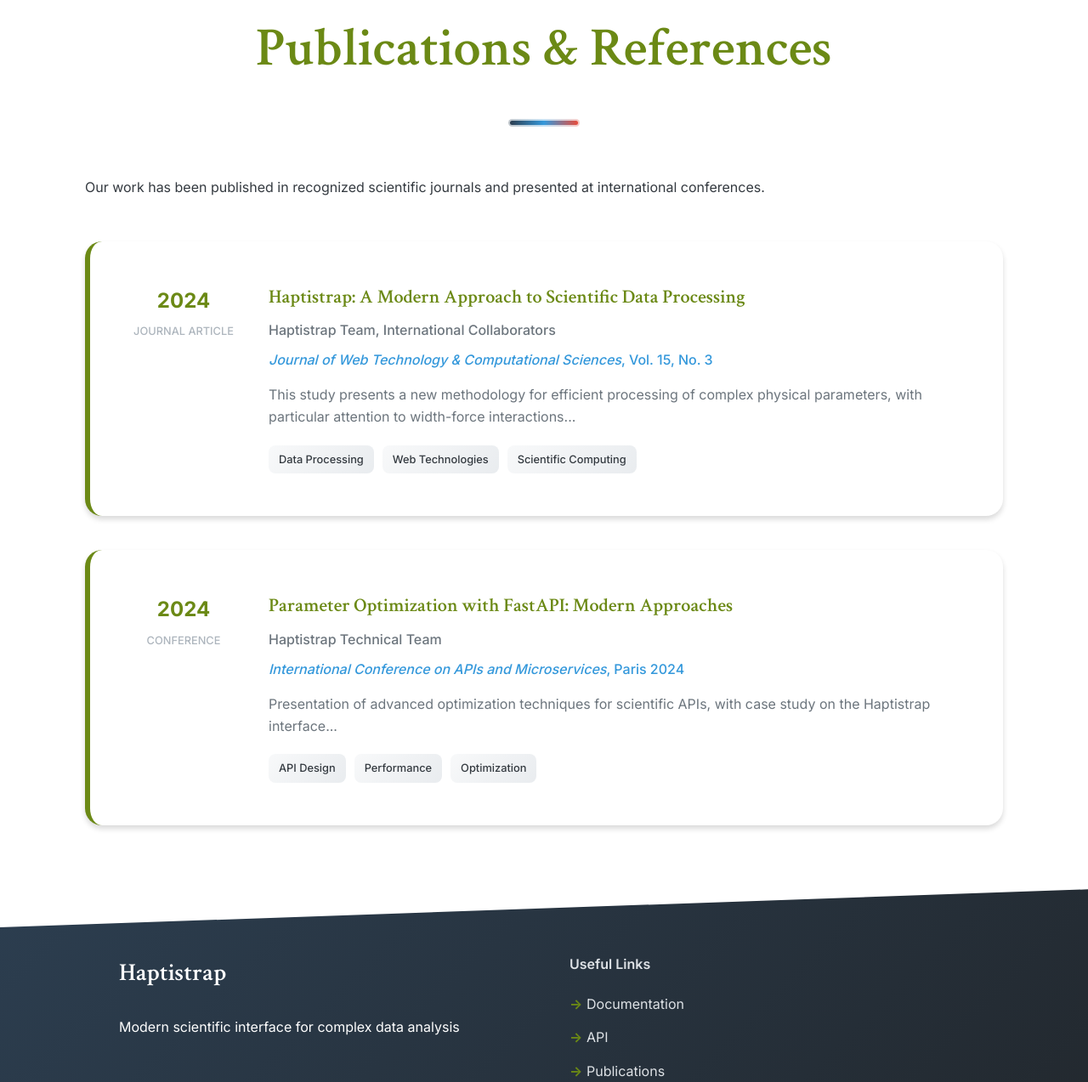
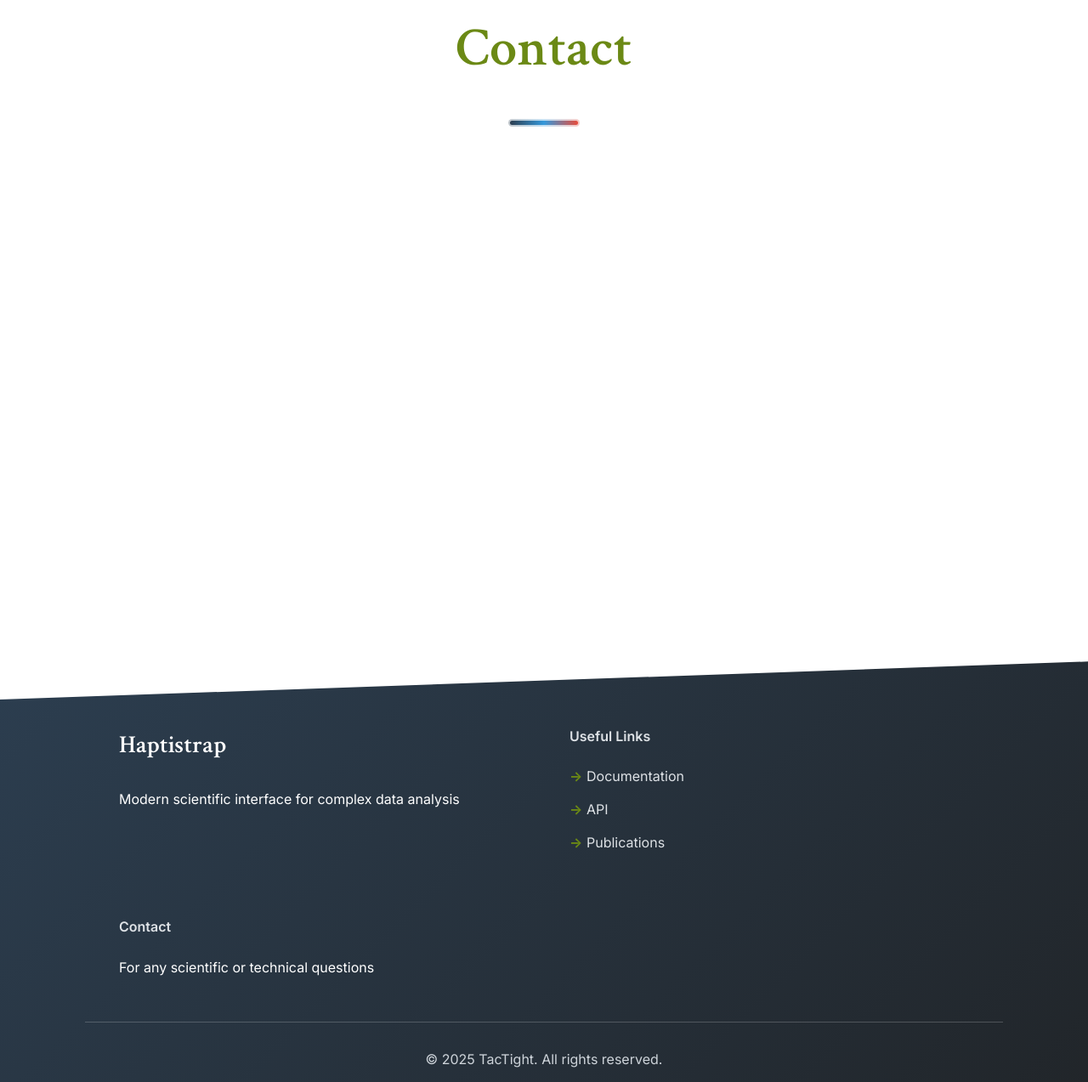
Before and after one commit to pefortin/TacTightGUI, a website: page frontend/index.html in a window 1280 px wide. Shown: the part 6298-7571 px from the top of the page at 85% size. Drawn offline with Linux system fonts and the light colour scheme.

Commit message:
update file

```diff
--- a/frontend/index.html
+++ b/frontend/index.html
@@ -398,56 +398,15 @@
             </div>
         </section>
 
-        <!-- Publications Section -->
-        <section id="publications" class="content-section">
+        <!-- Contact Section -->
+        <section id="contact" class="content-section">
             <div class="container">
                 <div class="section-header">
-                    <h2>Publications & References</h2>
+                    <h2>Contact</h2>
                     <div class="section-divider"></div>
                 </div>
-                <div class="section-content">
-                    <div class="publications-intro">
-                        <p class="lead-paragraph">Our work has been published in recognized scientific journals and presented at international conferences.</p>
-                    </div>
 
-                    <div class="publications-list">
-                        <article class="publication-item">
-                            <div class="publication-meta">
-                                <span class="publication-year">2024</span>
-                                <span class="publication-type">Journal Article</span>
-                            </div>
-                            <div class="publication-content">
-                                <h3 class="publication-title">Haptistrap: A Modern Approach to Scientific Data Processing</h3>
-                                <p class="publication-authors">Haptistrap Team, International Collaborators</p>
-                                <p class="publication-journal"><em>Journal of Web Technology & Computational Sciences</em>, Vol. 15, No. 3</p>
-                                <p class="publication-abstract">This study presents a new methodology for efficient processing of complex physical parameters, with particular attention to width-force interactions...</p>
-                                <div class="publication-tags">
-                                    <span class="tag">Data Processing</span>
-                                    <span class="tag">Web Technologies</span>
-                                    <span class="tag">Scientific Computing</span>
-                                </div>
-                            </div>
-                        </article>
 
-                        <article class="publication-item">
-                            <div class="publication-meta">
-                                <span class="publication-year">2024</span>
-                                <span class="publication-type">Conference</span>
-                            </div>
-                            <div class="publication-content">
-                                <h3 class="publication-title">Parameter Optimization with FastAPI: Modern Approaches</h3>
-                                <p class="publication-authors">Haptistrap Technical Team</p>
-                                <p class="publication-journal"><em>International Conference on APIs and Microservices</em>, Paris 2024</p>
-                                <p class="publication-abstract">Presentation of advanced optimization techniques for scientific APIs, with case study on the Haptistrap interface...</p>
-                                <div class="publication-tags">
-                                    <span class="tag">API Design</span>
-                                    <span class="tag">Performance</span>
-                                    <span class="tag">Optimization</span>
-                                </div>
-                            </div>
-                        </article>
-                    </div>
-                </div>
             </div>
         </section>
     </main>
@@ -474,7 +433,7 @@
                 </div>
             </div>
             <div class="footer-bottom">
-                <p>&copy; 2024 Haptistrap. All rights reserved.</p>
+                <p>&copy; 2025 TacTight. All rights reserved.</p>
             </div>
         </div>
     </footer>
--- a/frontend/styles.css
+++ b/frontend/styles.css
@@ -998,109 +998,8 @@
     font-weight: 500;
 }
 
-/* Publications - Enhanced */
-.publications-list {
-    margin-top: 50px;
-}
-
-.publication-item {
-    background: var(--white);
-    padding: 50px;
-    border-radius: 20px;
-    box-shadow: var(--shadow-md);
-    margin-bottom: 40px;
-    border-left: 6px solid var(--primary-color);
-    display: flex;
-    gap: 40px;
-    transition: var(--transition);
-    position: relative;
-    overflow: hidden;
-}
-
-.publication-item::before {
-    content: '';
-    position: absolute;
-    top: 0;
-    left: 0;
-    right: 0;
-    bottom: 0;
-    background: linear-gradient(135deg, rgba(107, 137, 21, 0.02), rgba(52, 152, 219, 0.02));
-    opacity: 0;
-    transition: opacity 0.3s ease;
-}
-
-.publication-item:hover {
-    transform: translateX(10px);
-    box-shadow: 0 15px 40px rgba(0, 0, 0, 0.15);
-}
-
-.publication-item:hover::before {
-    opacity: 1;
-}
-
-.publication-meta {
-    flex-shrink: 0;
-    width: 120px;
-    text-align: center;
-}
-
-.publication-year {
-    display: block;
-    font-size: 1.5rem;
-    font-weight: 700;
-    color: var(--primary-color);
-    margin-bottom: 5px;
-}
-
-.publication-type {
-    display: block;
-    font-size: 0.8rem;
-    color: var(--gray-500);
-    text-transform: uppercase;
-    font-weight: 500;
-}
-
-.publication-title {
-    font-family: var(--font-serif);
-    font-size: 1.4rem;
-    color: var(--primary-color);
-    margin-bottom: 10px;
-    font-weight: 600;
-    line-height: 1.4;
-}
-
-.publication-authors {
-    color: var(--gray-600);
-    margin-bottom: 8px;
-    font-weight: 500;
-}
-
-.publication-journal {
-    color: var(--secondary-color);
-    margin-bottom: 15px;
-    font-weight: 500;
-}
-
-.publication-abstract {
-    color: var(--gray-600);
-    line-height: 1.6;
-    margin-bottom: 20px;
-}
-
-.publication-tags {
-    display: flex;
-    gap: 10px;
-    flex-wrap: wrap;
-}
-
-.tag {
-    background: linear-gradient(135deg, var(--gray-100), var(--gray-200));
-    color: var(--gray-800);
-    padding: 6px 12px;
-    border-radius: var(--border-radius);
-    font-size: 0.8rem;
-    font-weight: 500;
-}
+
+
 
 /* Footer - Enhanced */
 .site-footer {
```
